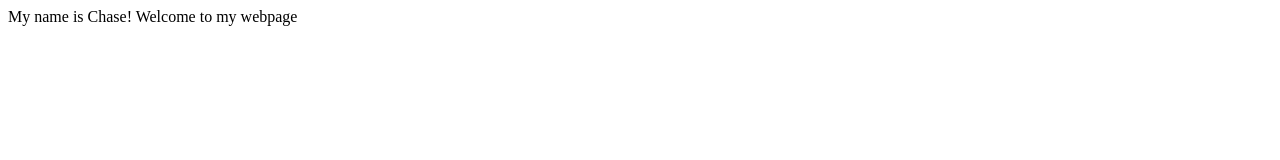
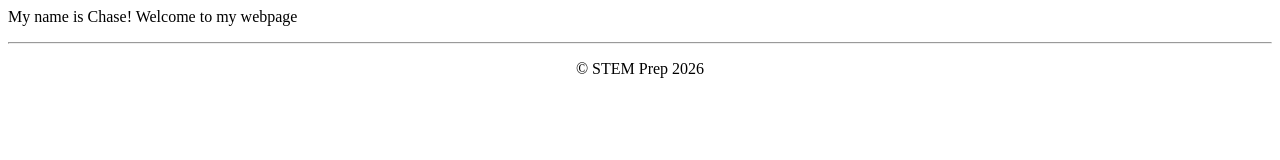
Before and after one commit to CryoCket/CryoCket.github.io, a plain HTML site: page index.html in a window 1280 px wide. Drawn offline with Linux system fonts and the light colour scheme.

Commit message:
Index.html

```diff
--- a/index.html
+++ b/index.html
@@ -4,5 +4,9 @@
   </head>
   <body>
    </p>My name is Chase! Welcome to my webpage</p>
+    <hr>
+    <center>
+     <p>&copy; STEM Prep 2026</p>
+    </center>
   </body>
 </html>
```
